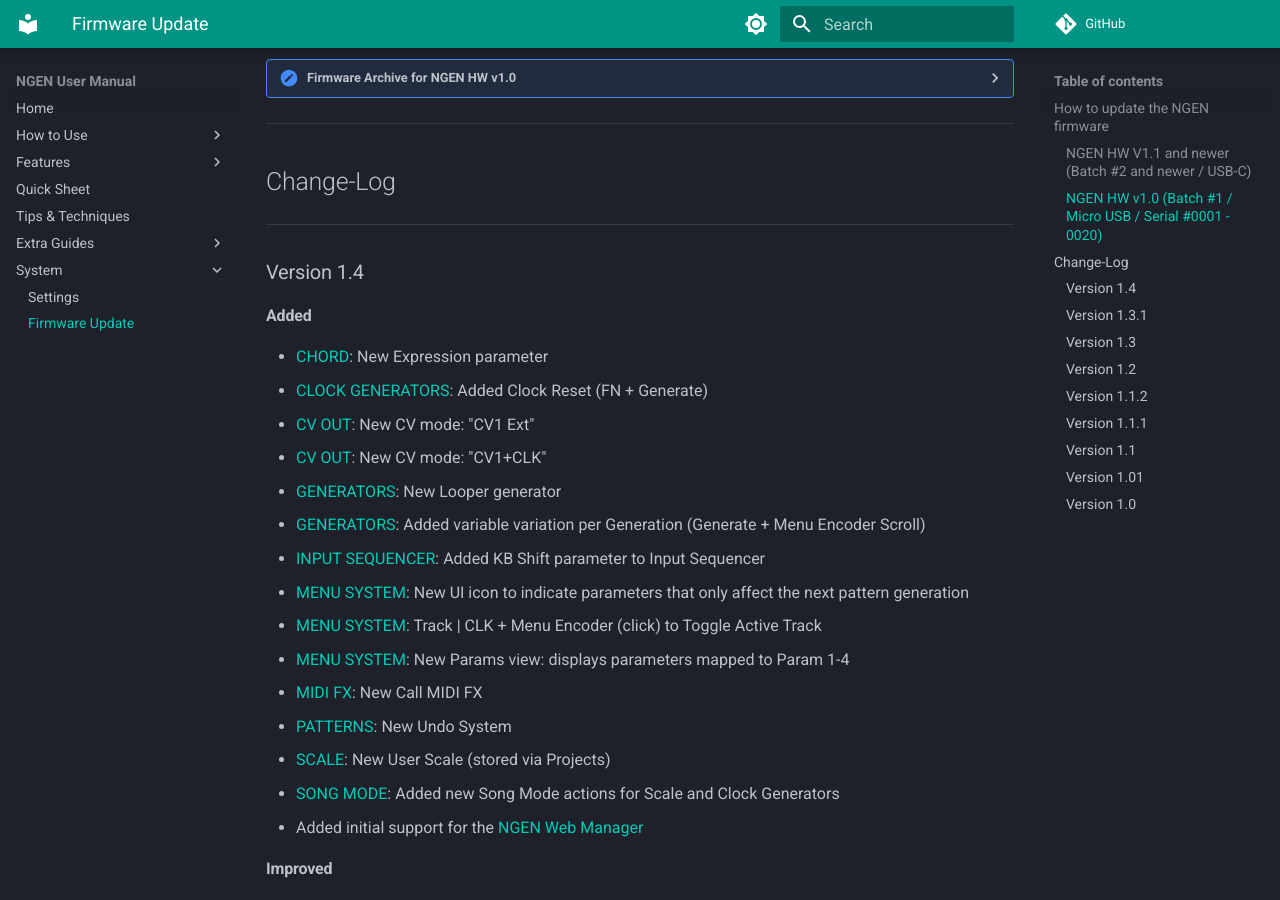
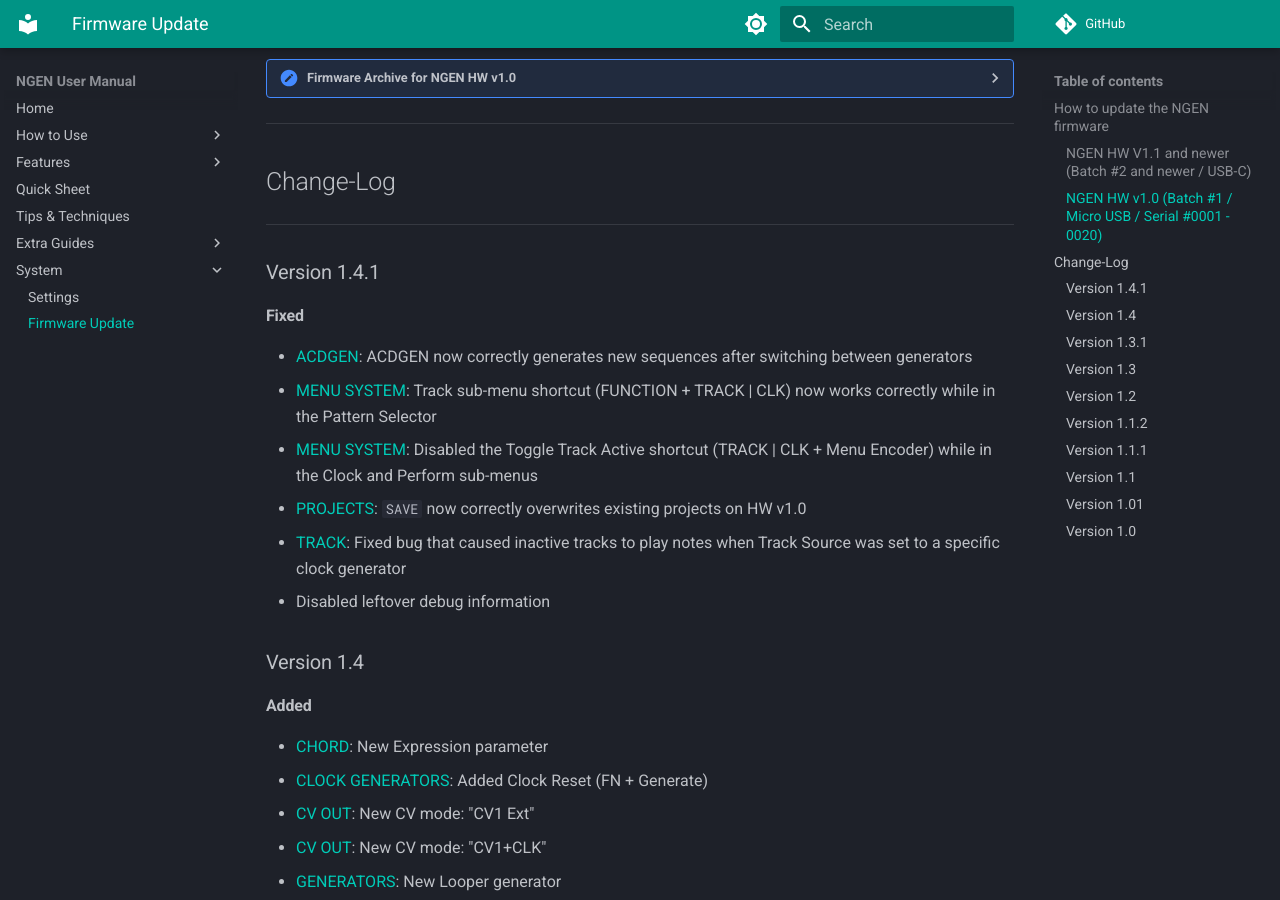
Before and after one commit to SpektroAudio/NGEN-UserManual, an MkDocs documentation site: the page built from docs/firmwareupdate.md, in a window 1280 px wide and 900 px high, scrolled down 1347 px. Built offline with MkDocs 1.6.1 and Material for MkDocs 9.7.7, drawn with Linux system fonts in a browser that asks for light colours; comment, search, counter and statistics services are not loaded.

````diff
--- a/docs/firmwareupdate.md
+++ b/docs/firmwareupdate.md
@@ -10,7 +10,7 @@ If you have any questions or need help updating your NGEN, don't hesitate to get
 
 ### NGEN HW V1.1 and newer (Batch #2 and newer / USB-C)
 
-1 - [Download the latest version of the NGEN firmware for HW v1.1](https://dnjnjjoz9zg1x.cloudfront.net/firmware/NGEN_FWUpdate_v14_hw11.zip).
+1 - [Download the latest version of the NGEN firmware for HW v1.1](https://dnjnjjoz9zg1x.cloudfront.net/firmware/NGEN_FWUpdate_v141_hw11.zip).
 
 2 - Connect NGEN to your computer via USB.
 
@@ -25,6 +25,7 @@ If you have any questions or need help updating your NGEN, don't hesitate to get
 7 - After rebooting, apply a Factory Reset (files will not be deleted).
 
 ??? "Firmware Archive for NGEN HW v1.1+"
+      - [1.4 Update for NGEN HW v1.1](https://dnjnjjoz9zg1x.cloudfront.net/firmware/NGEN_FWUpdate_v14_hw11.zip)
       - [1.3.1 Update for NGEN HW v1.1](https://dnjnjjoz9zg1x.cloudfront.net/firmware/NGEN_FWUpdate_v131_hw11.zip)
       - [1.3 Update for NGEN HW v1.1](https://dnjnjjoz9zg1x.cloudfront.net/firmware/NGEN_FWUpdate_v13_hw11.zip)
       - [1.2 Update for NGEN HW v1.1](https://dnjnjjoz9zg1x.cloudfront.net/firmware/NGEN_FWUpdate_v12_hw11.zip)
@@ -52,7 +53,7 @@ If you have any questions or need help updating your NGEN, don't hesitate to get
 
 ###  NGEN HW v1.0 (Batch #1 / Micro USB / Serial #0001 - 0020)
 
-1 - [Download the latest version of the NGEN firmware for HW v1.0](https://dnjnjjoz9zg1x.cloudfront.net/firmware/NGEN_FWUpdate_v14_hw10.zip)
+1 - [Download the latest version of the NGEN firmware for HW v1.0](https://dnjnjjoz9zg1x.cloudfront.net/firmware/NGEN_FWUpdate_v141_hw10.zip)
 
 2 - Download and install TyTools: [https://github.com/Koromix/tytools/releases/](https://github.com/Koromix/tytools/releases/)
 
@@ -73,6 +74,7 @@ We highly recommend that you perform a Factory Reset (available in Settings) aft
         If you have any problems updating your unit, don't hesitate to get in touch with us via the Contact page on our website.
 
 ??? "Firmware Archive for NGEN HW v1.0"
+      - [1.4 Update for NGEN HW v1.0](https://dnjnjjoz9zg1x.cloudfront.net/firmware/NGEN_FWUpdate_v14_hw10.zip)
       - [1.3.1 Update for NGEN HW v1.0](https://dnjnjjoz9zg1x.cloudfront.net/firmware/NGEN_FWUpdate_v131_hw10.zip)
       - [1.3 Update for NGEN HW v1.0](https://dnjnjjoz9zg1x.cloudfront.net/firmware/NGEN_FWUpdate_v13_hw10.zip)
       - [1.2 Update for NGEN HW v1.0](https://dnjnjjoz9zg1x.cloudfront.net/firmware/NGEN_FWUpdate_v12_hw10.zip)
@@ -84,6 +86,17 @@ We highly recommend that you perform a Factory Reset (available in Settings) aft
 ## Change-Log
 
 ---
+
+### Version 1.4.1
+
+#### Fixed
+- [ACDGEN](generators.md#ACDGEN): ACDGEN now correctly generates new sequences after switching between generators
+- [MENU SYSTEM](menunavigation.md): Track sub-menu shortcut (FUNCTION + TRACK | CLK) now works correctly while in the Pattern Selector
+- [MENU SYSTEM](menunavigation.md): Disabled the Toggle Track Active shortcut (TRACK | CLK + Menu Encoder) while in the Clock and Perform sub-menus
+- [PROJECTS](projects.md): ```SAVE``` now correctly overwrites existing projects on HW v1.0
+- [TRACK](track.md): Fixed bug that caused inactive tracks to play notes when Track Source was set to a specific clock generator
+- Disabled leftover debug information
+
 
 
 ### Version 1.4
````
Also changed, not shown: docs/index.md (+1 -1 lines), docs/pattern.md (+2 -2 lines).
